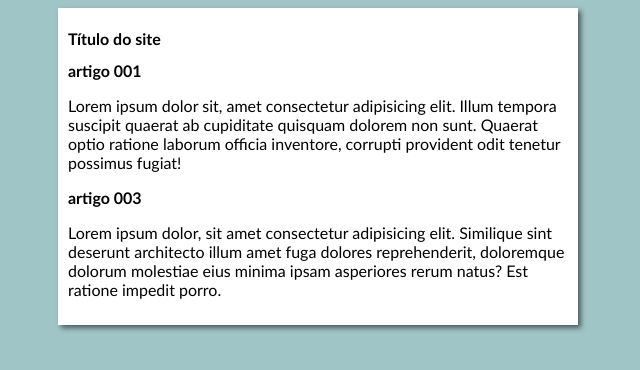
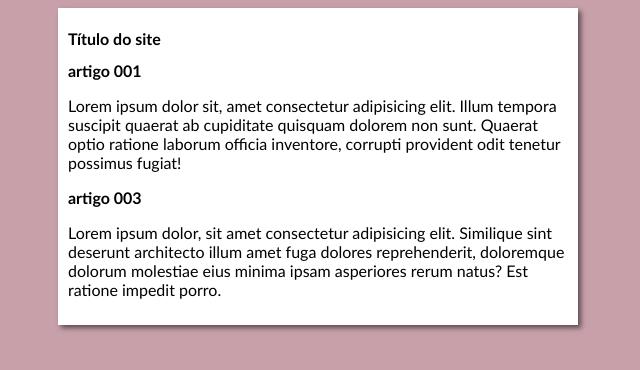
Before and after one commit to Renata451/projeto-testegit, a plain HTML site: page index.html in a window 1280 px wide. Shown: the whole page, without its empty margins (322-962 px from the left). Drawn offline with Linux system fonts and the light colour scheme.

Commit message:
Update style.css

```diff
--- a/estilo/style.css
+++ b/estilo/style.css
@@ -2,7 +2,7 @@
 {font-family: 'Gill Sans', 'Gill Sans MT', Calibri, 'Trebuchet MS', sans-serif;
 font-size: 16px;}
 
-body{background-color: rgba(95, 158, 160, 0.589);}
+body{background-color: rgba(160, 95, 111, 0.589);}
 
 main{background-color: white;
     width: 500px;
```
